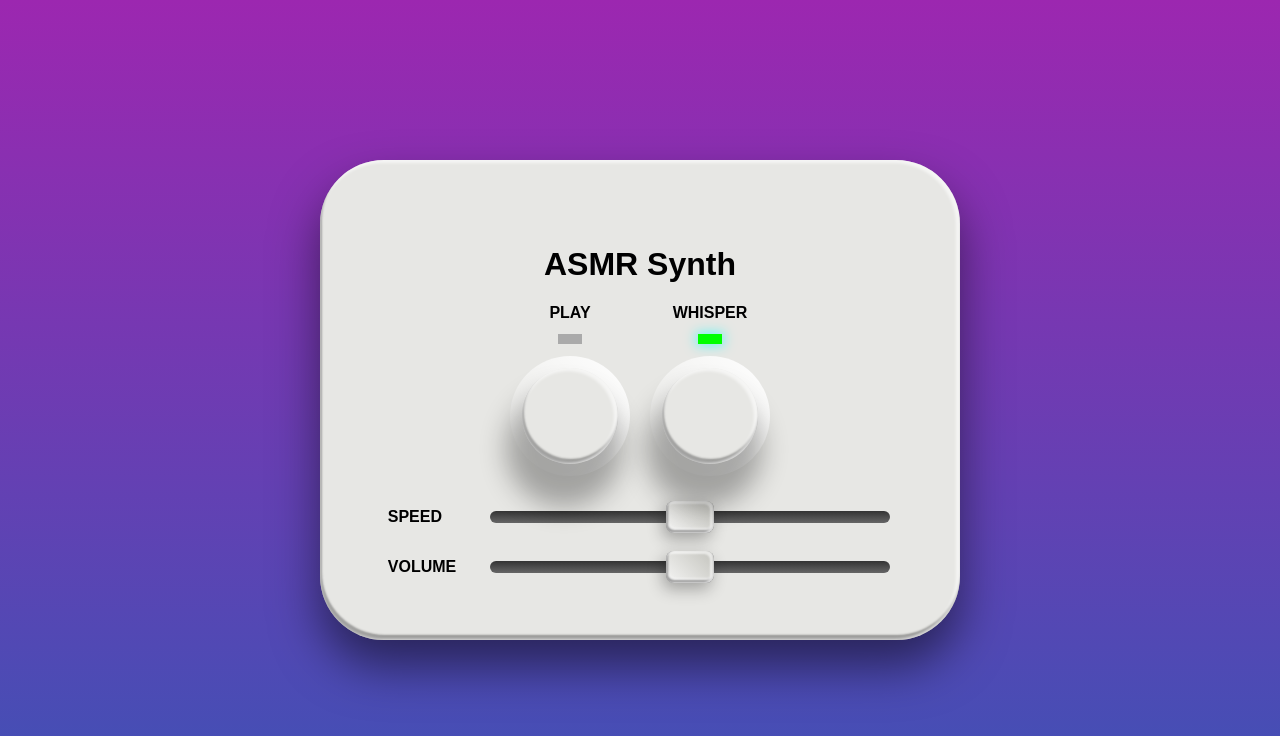
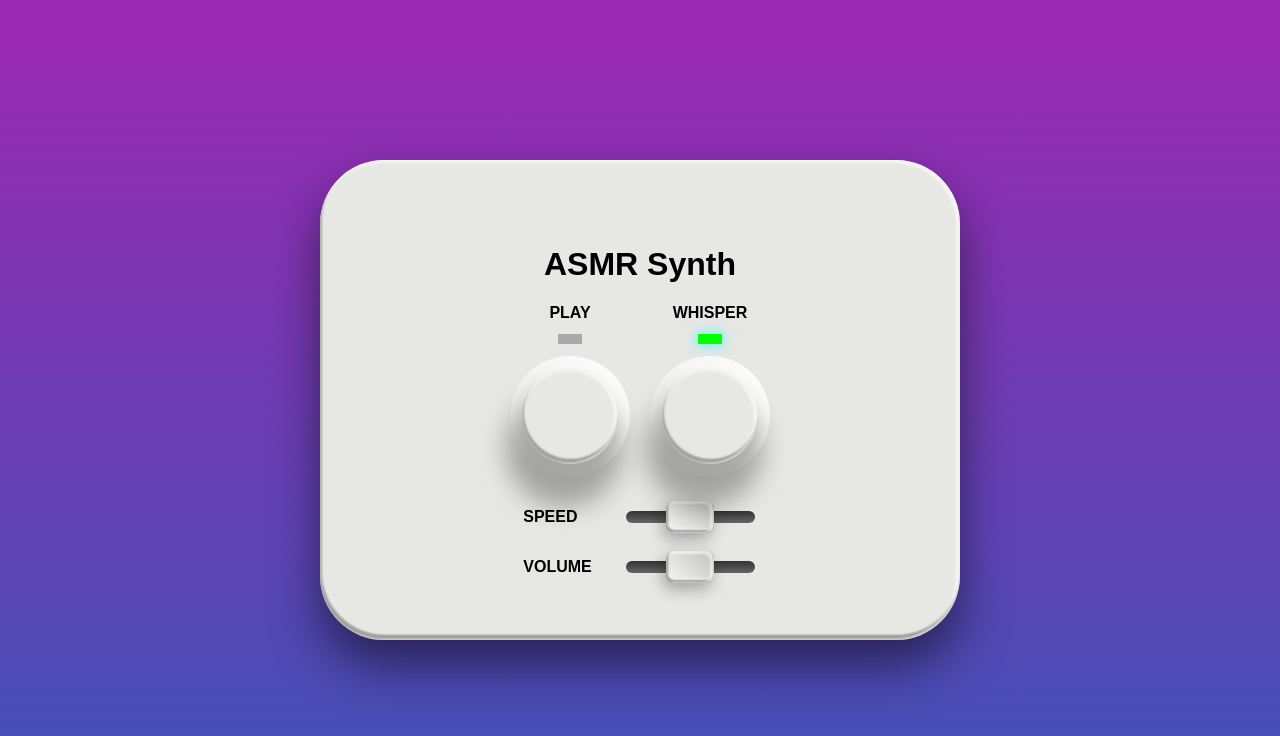
Before and after one commit to olimot/asmr-synth, a React (Vite) app: page / in a window 1280 px wide. Shown: the top 736 px of the page. Built offline with nearby package versions, Linux system fonts and the light colour scheme.

Commit message:
max width

```diff
--- a/src/style.css
+++ b/src/style.css
@@ -30,6 +30,7 @@ body {
     0 26px 48px 0px rgba(0, 0, 0, 0.5);
   box-sizing: border-box;
   width: 640px;
+  max-width: calc(100% - 20px);
 }
 
 .switch-button {
@@ -111,7 +112,6 @@ input[type="range"] {
   appearance: none;
   background: transparent;
   cursor: pointer;
-  width: 25rem;
 }
 
 /* Removes default focus */
```
